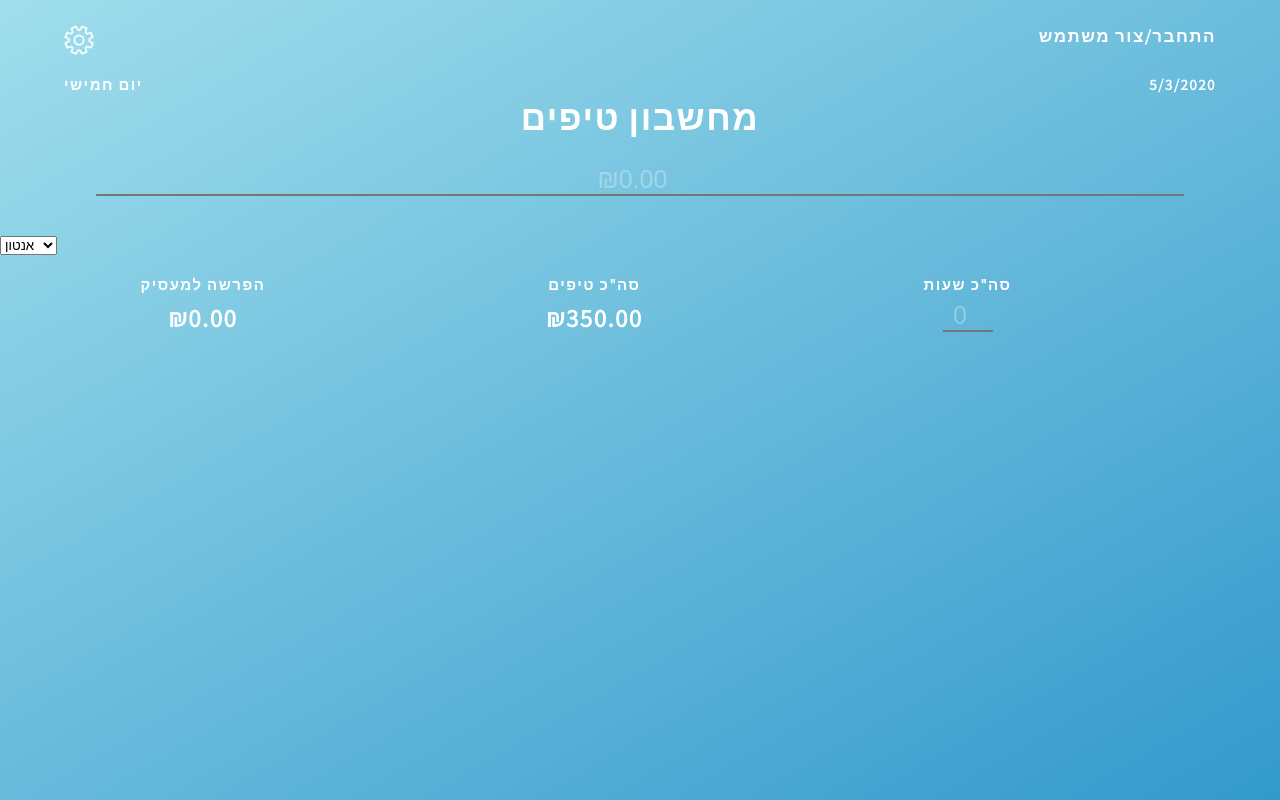
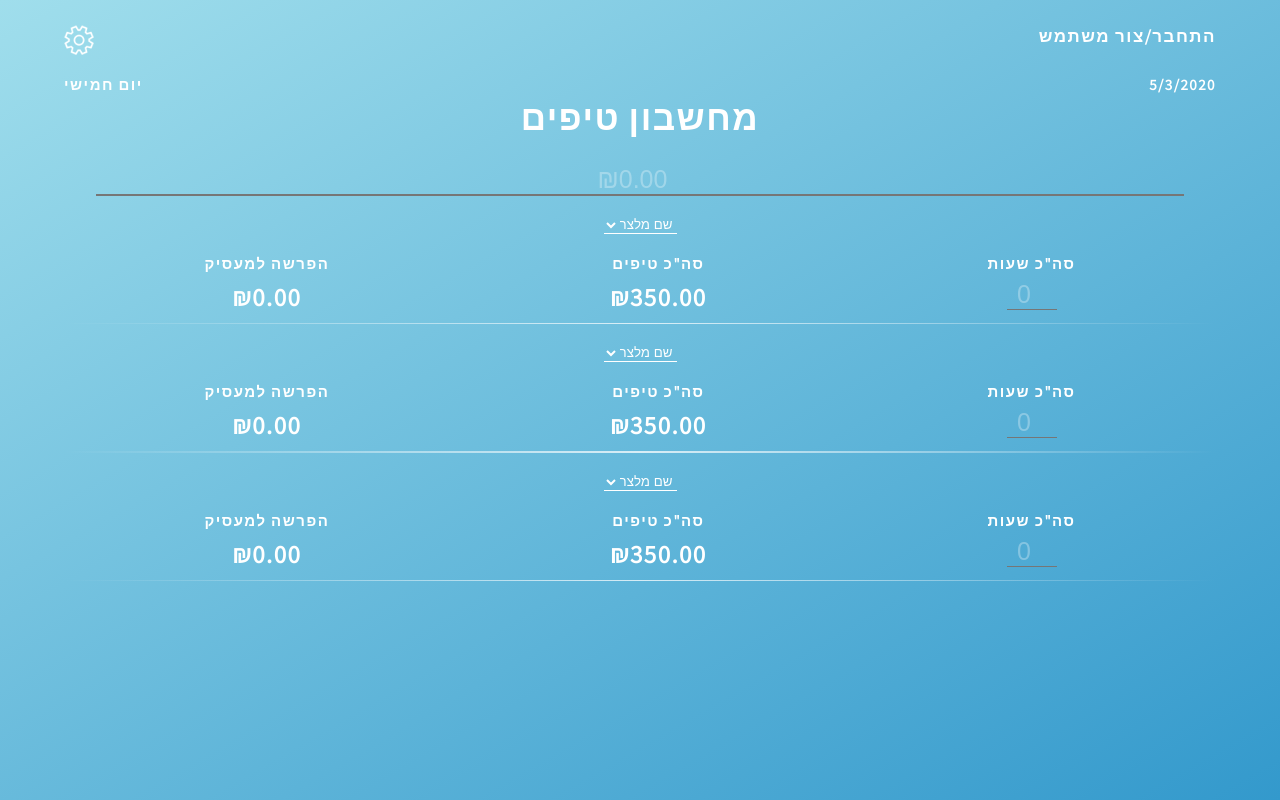
Before and after one commit to anton202/myTipsClient4.0, an Angular app: page / in a window 1280 px wide. Built offline with nearby package versions, Linux system fonts and the light colour scheme.

Commit message:
add hr styling for shift component

```diff
--- a/src/app/tip-calculator/shift/shift.component.html
+++ b/src/app/tip-calculator/shift/shift.component.html
@@ -1,6 +1,7 @@
 <div class="shiftInfo">
   <div class="shiftInfo__waiterName">
-    <select name="" id="">
+    <select name="" id=""  class="shiftInfo__waiterName__selectName">
+    <option  value=""  disabled selected>שם מלצר</option>
       <option value="anton">אנטון</option>
       <option value="michael">מיכאל</option>
     </select>
@@ -29,4 +30,5 @@
       />
     </div>
   </div>
+  <hr class="shiftInfo__splitLine">
 </div>
--- a/src/app/tip-calculator/shift/shift.component.scss
+++ b/src/app/tip-calculator/shift/shift.component.scss
@@ -1,11 +1,42 @@
 .shiftInfo {
-  padding-top: 4rem;
+  padding-top: 2rem;
   width: 90%;
+  margin: auto;
   font-weight: 600;
+  &__splitLine {
+    margin-top: 1rem;
+    border: 0;
+    height: 1.3px;
+    background-image: linear-gradient(
+      to right,
+      rgba(0, 0, 0, 0),
+      rgba(255, 255, 255, 0.75),
+      rgba(0, 0, 0, 0)
+    );
+  }
 
   &__waiterName {
     display: flex;
     align-content: center;
+    direction: rtl;
+    &__selectName {
+
+      text-align: center;
+      display: block;
+      margin: auto;
+      color: white;
+      outline: none;
+      text-align: center;
+      background-color: transparent;
+      border-width: 0 0 1.5px 0;
+      border-color: white;
+      &:first-child{
+        color: white;
+      }
+    }
+  }
+  option{
+    color: black;
   }
 
   &__parameters {
@@ -22,7 +53,7 @@
       outline: none;
       text-align: center;
       background-color: transparent;
-      border-width: 0 0 2px 0;
+      border-width: 0 0 1.5px 0;
       &::placeholder {
         color: rgba(255, 255, 255, 0.3);
       }
--- a/src/app/tip-calculator/tip-calculator.component.html
+++ b/src/app/tip-calculator/tip-calculator.component.html
@@ -9,4 +9,6 @@
 
     <app-total-tips (tips)="onTipEnter($event)"></app-total-tips>
     <app-shift></app-shift>
+    <app-shift></app-shift>
+    <app-shift></app-shift>
 </div>
```
